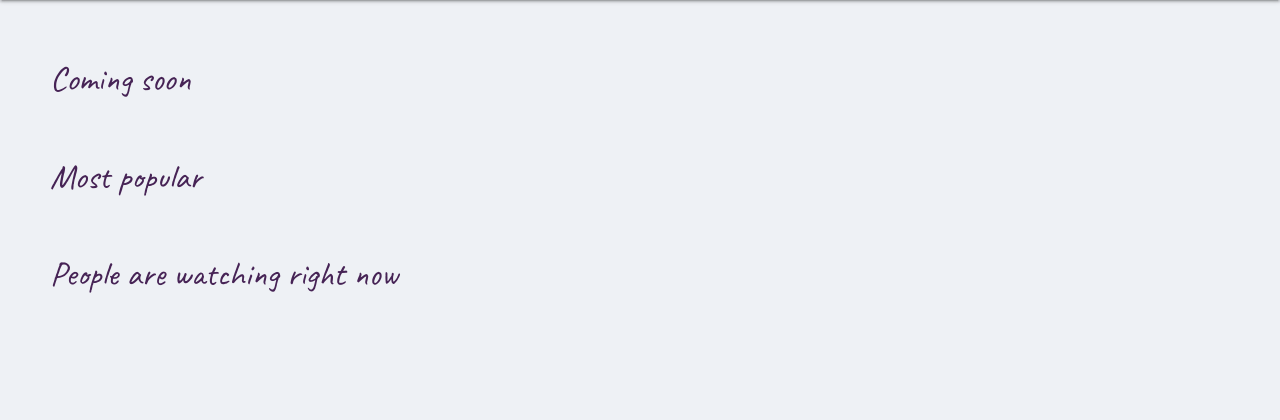
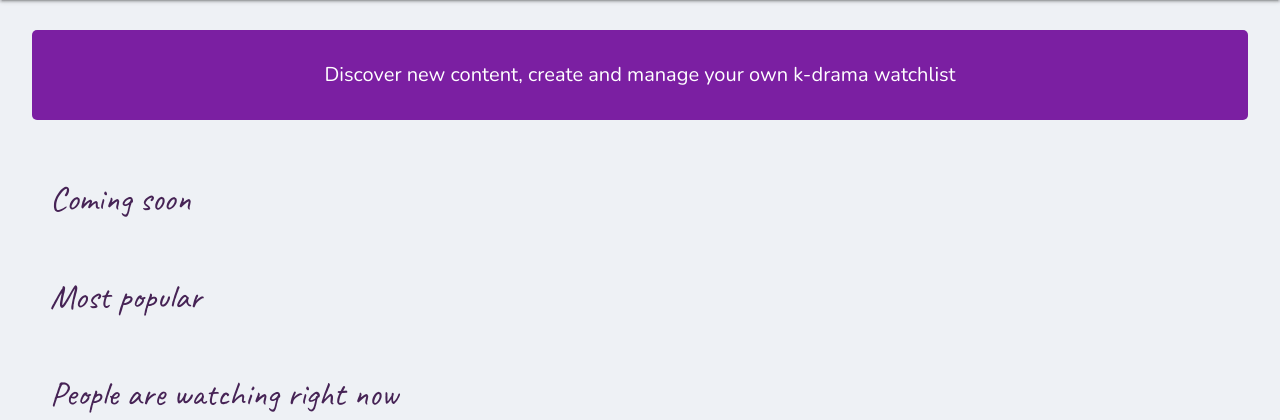
Before and after one commit to nhamidi90/k-watch, a Flask app: page / in a window 1280 px wide. Shown: the part 64-484 px from the top of the page. Run offline with Flask 3, Linux system fonts and the light colour scheme; data that the repository does not hold is empty; some libraries are stand-ins or nearby versions.

Commit message:
Add information banner on homepage

```diff
--- a/static/css/style.css
+++ b/static/css/style.css
@@ -66,6 +66,17 @@ span {
 }
 
 /* index page  */
+
+.info {
+	width:95%;
+	background-color: #7b1fa2;
+	color: white;
+	text-align: center;
+	font-size: 20px;
+	margin: 30px auto 0 auto;
+	padding: 30px;
+	border-radius: 5px;
+}
 
 h4 {
 	margin-left: 40px;
--- a/templates/index.html
+++ b/templates/index.html
@@ -1,6 +1,9 @@
 {% extends "base.html" %}
 
 {% block content %}
+<div class="info">
+    Discover new content, create and manage your own k-drama watchlist
+</div>
 <div class="upcoming-header row-margin">
     <h4 class="no-margin">Coming soon</h4>
     {% if (session.user|lower == "admin") %}
```
